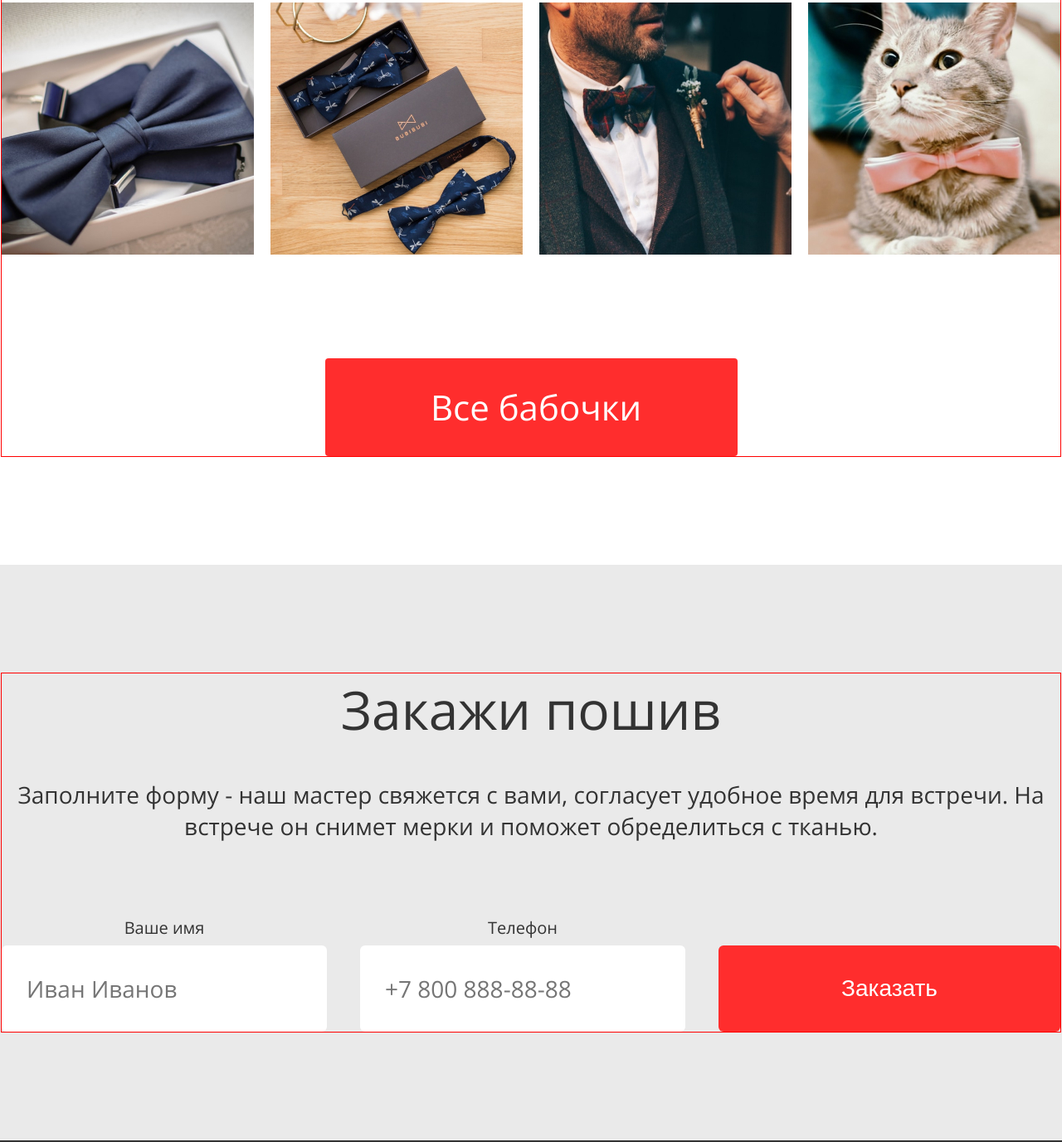
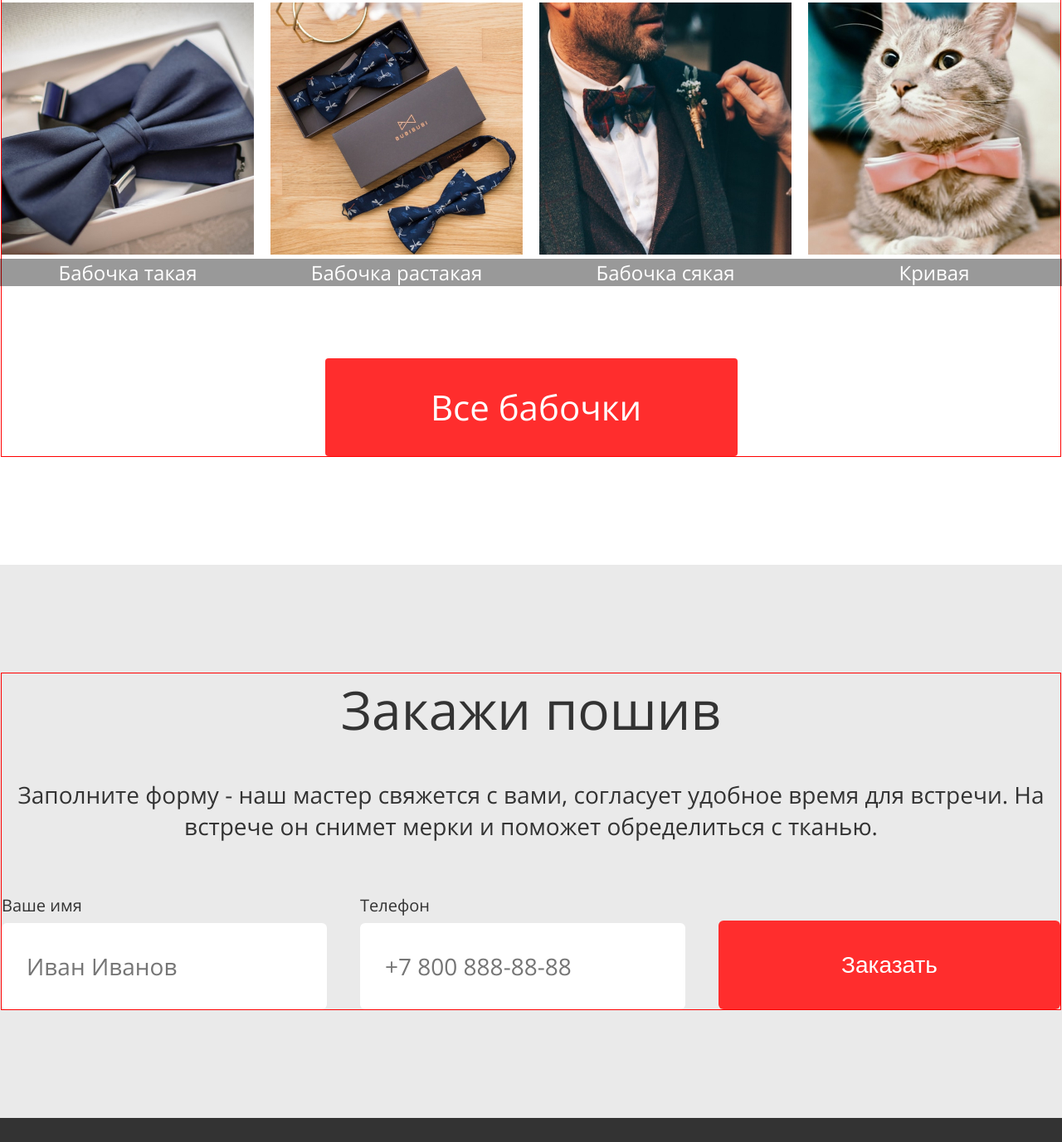
Before and after one commit to vasiltsov-ea/butterfly-shop-vasiltsov, a website: page www/index.html in a window 1280 px wide. Shown: the part 1265-2642 px from the top of the page at 83% size. Drawn offline with Linux system fonts and the light colour scheme.

Commit message:
Стилизация блока Portfolio для Desktop

```diff
--- a/src/styles/blocks/_btn.scss
+++ b/src/styles/blocks/_btn.scss
@@ -5,3 +5,19 @@
 .portfolio-btn {
   @include desktop-tablet-general-btn;
 }
+
+.form-btn {
+  flex-basis: 33.3%;
+  display: inline-block;
+  min-width: 412px;
+  min-height: 107px;
+  padding: 35px 145px;
+  color: $base-white;
+  font-weight: 400;
+  font-size: 28px;
+  line-height: 34px;
+  text-align: center;
+  background-color: $base-red;
+  border-radius: 6px;
+  border-style: hidden;
+}
--- a/src/styles/blocks/_form.scss
+++ b/src/styles/blocks/_form.scss
@@ -7,20 +7,19 @@
 }
 
 .form-box {
+  position: relative;
   flex-basis: 33.3%;
-  // position: relative;
   padding-right: $gap * 2;
   padding-left: $gap * 2;
 }
 
 .form-label {
-  // position: absolute;
+  position: absolute;
+  bottom: 100%;
   font-weight: 400;
   font-size: 20px;
   line-height: 27px;
   color: $base-dark;
-  text-align: left;
-
 }
 
 .form-input {
@@ -35,19 +34,3 @@
   border-radius: 6px;
   border: none;
 }
-
-.form-btn {
-  flex-basis: 33.3%;
-  display: inline-block;
-  min-width: 412px;
-  min-height: 104px;
-  // padding: 34px 140px 36px ;
-  color: $base-white;
-  font-weight: 400;
-  font-size: 28px;
-  line-height: 34px;
-  text-align: center;
-  background-color: $base-red;
-  border-radius: 6px;
-  border-style: none;
-}
--- a/src/styles/blocks/_portfolio.scss
+++ b/src/styles/blocks/_portfolio.scss
@@ -24,8 +24,27 @@
 }
 
 .portfolio-picture-box {
+  position: relative;
   padding: 0 $gap;
+  margin: 0;
   flex-basis: 25%;
+}
+
+.portfolio-picture-desc {
+  position: absolute;
+  left: 0;
+  top: 100%;
+  width: 100%;
+  // padding: 15px 49px;
+  margin: 0;
+  font-family: $font;
+  font-weight: 400;
+  font-size: 24px;
+  line-height: 33px;
+  color: $base-white;
+  text-align: center;
+  vertical-align: baseline;
+  background-color: rgba(0, 0, 0, 0.4);
 }
 
 .portfolio-picture {
--- a/www/index.html
+++ b/www/index.html
@@ -47,16 +47,20 @@
         <h2 class="portfolio-title">Наши работы</h2>
         <div class="portfolio-wrapper">
           <div class="portfolio-picture-box">
-            <img class="portfolio-picture" src="../www/images/one-darkcolored-bowtie.jpg" alt="" class="portfolio-picture-item">
+            <img class="portfolio-picture" src="../www/images/one-darkcolored-bowtie.jpg" alt="Галстук-бабочка темно-синего цвета лежит в открытой коробочке белого цвета">
+            <p class="portfolio-picture-desc">Бабочка такая</p>
           </div>
           <div class="portfolio-picture-box">
-            <img class="portfolio-picture" src="../www/images/two-darkcolored-bowties.jpg" alt="" class="portfolio-picture-item">
+            <img class="portfolio-picture" src="../www/images/two-darkcolored-bowties.jpg" alt="Галстук-бабочка темно-синего цвета с рисунком лежит в открытой коробочке темного цвета. Ниже располагается закрытая коробочка темного цвета. Под ней лежит еще один галстук-бабочка темно-синего цвета, без упаковки">
+            <p class="portfolio-picture-desc">Бабочка растакая</p>
           </div>
           <div class="portfolio-picture-box">
-            <img class="portfolio-picture" src="../www/images/man-with-darkcolored-bowtie.jpg" alt="" class="portfolio-picture-item">
+            <img class="portfolio-picture" src="../www/images/man-with-darkcolored-bowtie.jpg" alt="Мужчина в строгом костюме темно-серого цвета и в белой рубашке с разноцветным галстуком-бабочкой на шее и украшением в виде цетка на груди">
+            <p class="portfolio-picture-desc">Бабочка сякая</p>
           </div>
           <div class="portfolio-picture-box">
-            <img class="portfolio-picture" src="../www/images/cat-with-lightcolored-bowtie.jpg" alt="" class="portfolio-picture-item">
+            <img class="portfolio-picture" src="../www/images/cat-with-lightcolored-bowtie.jpg" alt="Кот светло-серого полосатого окраса с розовым галстуком-бабочкой на шее">
+            <p class="portfolio-picture-desc">Кривая</p>
           </div>
         </div>
         <a class="portfolio-btn" href="#">Все бабочки</a>
```
Also changed, not shown: www/style/style.css.
